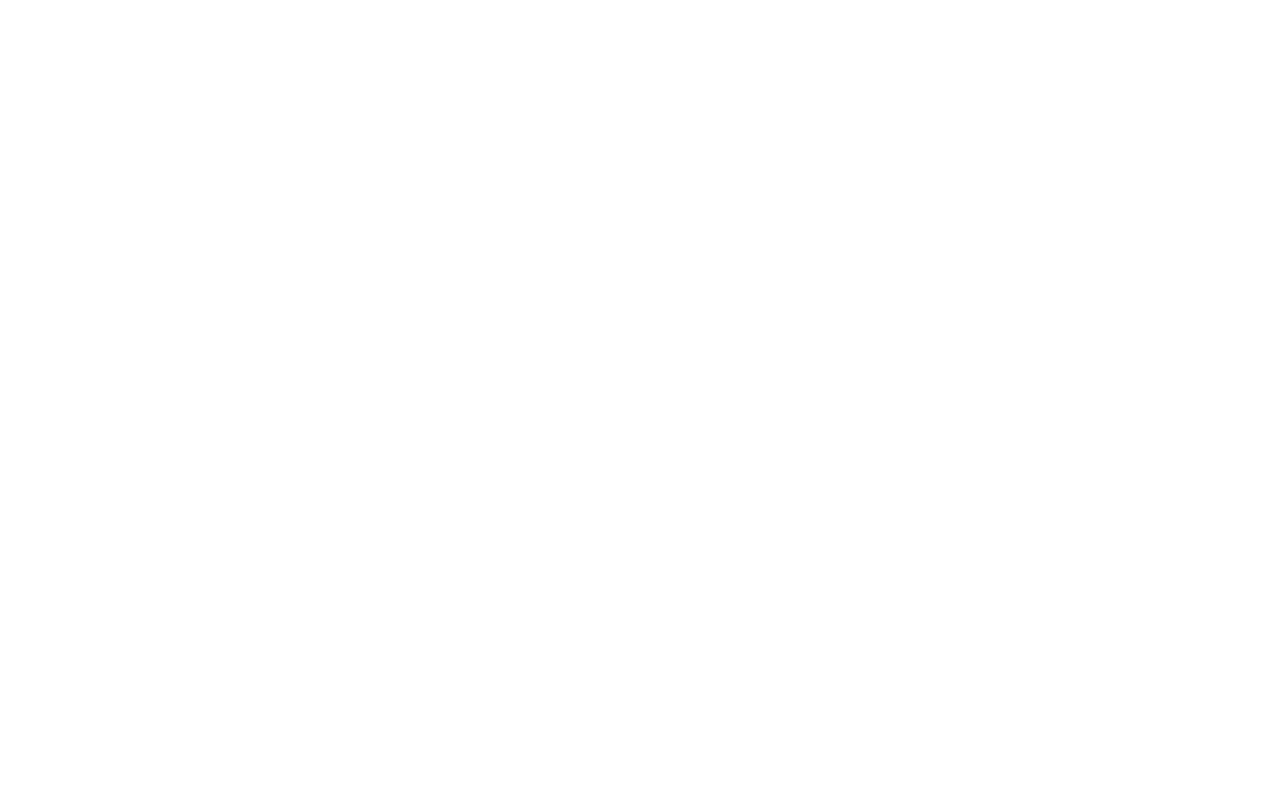
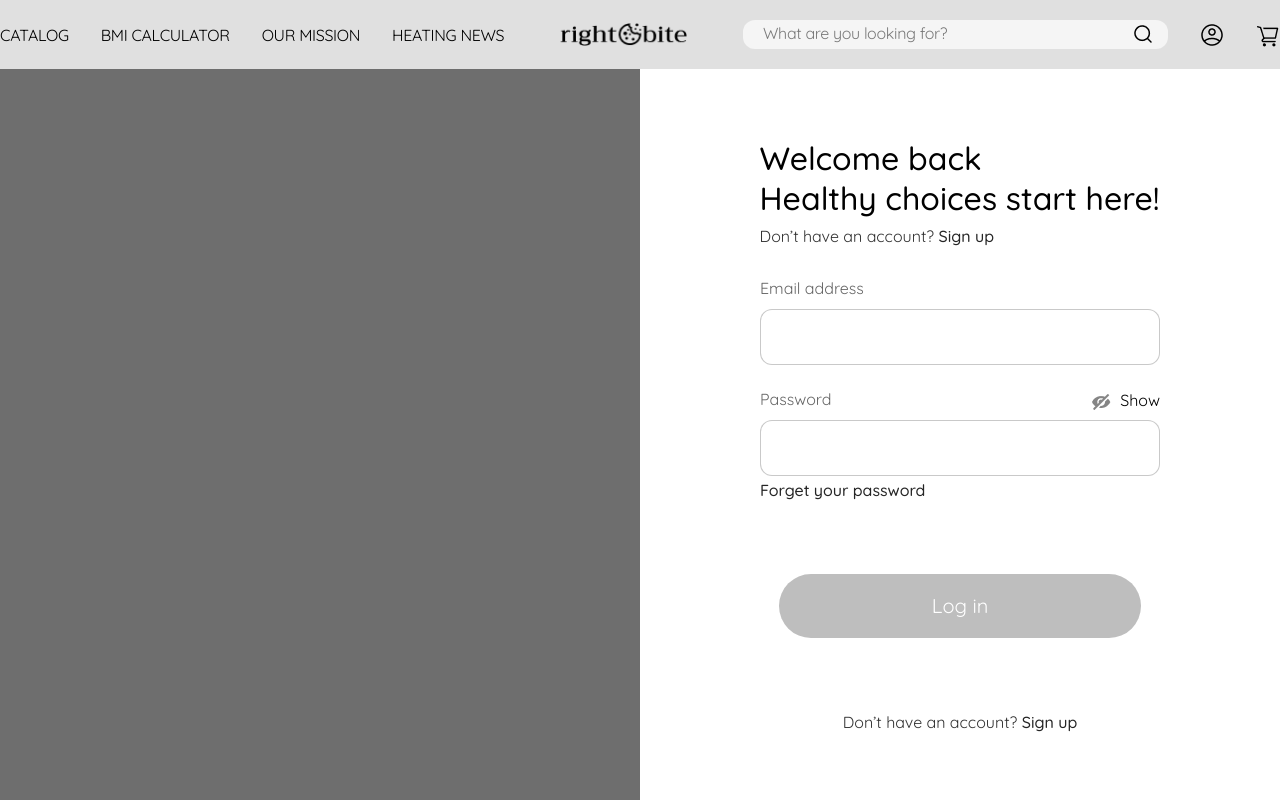
Before and after one commit to t3vel/online-store-frontend, a React (Vite) app: page /online-store-frontend/login in a window 1280 px wide. Before the commit this address had no page. Built offline with nearby package versions, Linux system fonts and the light colour scheme.

Commit message:
add login page

```diff
--- a/src/App.jsx
+++ b/src/App.jsx
@@ -1,6 +1,7 @@
-import { BrowserRouter as Router, Routes, Route } from 'react-router-dom';
-import Home from './pages/Home';
-import Signup from './pages/Signup/Signup';
+import { BrowserRouter as Router, Routes, Route } from "react-router-dom";
+import Home from "./pages/Home";
+import Signup from "./pages/Signup/Signup";
+import Login from "./pages/Login/Login";
 
 function App() {
   return (
@@ -8,6 +9,7 @@
       <Routes>
         <Route path="/" element={<Home />} />
         <Route path="/signup" element={<Signup />} />
+        <Route path="/login" element={<Login />} />
       </Routes>
     </Router>
   );
--- /dev/null
+++ b/src/pages/Login/Login.jsx
@@ -0,0 +1,83 @@
+// src/pages/Login/Login.jsx
+import React, { useState } from "react";
+import Header from "../../components/Header/Header";
+
+import styles from "./Login.module.css";
+
+// Імпортуйте лише ту іконку, яка має бути постійною.
+// Я припускаю, що це icon.png з вашої папки img.
+import staticEyeOffIcon from "./img/icon.png"; // <-- Змінено шлях та назву імпорту для ясності
+// Або, якщо це "перекреслене око", то import staticEyeOffIcon from './img/eye-off.png';
+
+export default function Login() {
+  const [passwordShown, setPasswordShown] = useState(false); // Стан для керування видимістю пароля
+
+  const togglePasswordVisibility = () => {
+    setPasswordShown(!passwordShown);
+  };
+
+  return (
+    <>
+      <Header />
+      <div className={styles.container}>
+        <div className={styles.left}></div>
+        <div className={styles.right}>
+          <div className={styles.block}>
+            <div className={styles.titleContainer}>
+              <h1 className={styles.title}>
+                Welcome back
+                <br /> Healthy choices start here!
+              </h1>
+              <p className={styles.inntitle}>
+                Don’t have an account?{" "}
+                <a href="#" className={styles.link}>
+                  Sign up
+                </a>
+              </p>
+            </div>
+            <form className={styles.form}>
+              <div className={styles.email}>
+                <h4 className={styles.paragraphe}>Email address</h4>
+                <input type="email" className={styles.input} />
+              </div>
+
+              <div className={styles.email}>
+                <div className={styles.flex}>
+                  <h4 className={styles.paragraphe}>Password</h4>
+                  <button
+                    type="button"
+                    onClick={togglePasswordVisibility}
+                    className={styles.togglePasswordButton}
+                  >
+                    <img
+                      src={staticEyeOffIcon}
+                      alt={passwordShown ? "Hide password" : "Show password"}
+                      className={styles.togglePasswordIcon}
+                    />
+                    {passwordShown ? "Hide" : "Show"}{" "}
+                  </button>
+                </div>
+                <div className={styles.passwordInputWrapper}>
+                  <input
+                    type={passwordShown ? "text" : "password"}
+                    className={styles.input}
+                  />
+                </div>
+                <a href="#" className={styles.link}>
+                  Forget your password
+                </a>
+              </div>
+            </form>
+            <button className={styles.button}>Log in</button>
+            <p className={styles.inntitle}>
+              Don’t have an account?{" "}
+              <a href="#" className={styles.link}>
+                Sign up
+              </a>
+            </p>
+          </div>
+        </div>
+      </div>
+    </>
+  );
+}
--- /dev/null
+++ b/src/pages/Login/Login.module.css
@@ -0,0 +1,103 @@
+.container {
+  background-color: #6e6e6e;
+  min-height: calc(100vh - 69px);
+  display: flex;
+}
+
+.left {
+  min-width: 50%;
+}
+
+.right {
+  width: 50%;
+  background-color: #fff;
+  display: flex;
+  flex-direction: column;
+  justify-content: center;
+}
+
+.title {
+  font-size: 32px;
+  font-weight: 500;
+}
+
+.titleContainer {
+  display: flex;
+  flex-direction: column;
+  width: 401px;
+  gap: 8px;
+}
+
+.inntitle {
+  font-size: 16px;
+  font-weight: 400;
+  color: #333333;
+}
+
+.block {
+  display: flex;
+  flex-direction: column;
+  align-items: center;
+  justify-content: center;
+  gap: 32px;
+}
+
+.form {
+  display: flex;
+  flex-direction: column;
+  width: 400px;
+  gap: 24px;
+}
+
+.input {
+  width: 100%;
+  border: 1px solid #66666659;
+  border-radius: 12px;
+  height: 56px;
+  padding: 16px;
+}
+
+.email {
+  display: flex;
+  flex-direction: column;
+  gap: 4px;
+}
+
+.paragraphe {
+  display: flex;
+  align-items: start;
+  justify-content: start;
+  height: 27px;
+  font-size: 16px;
+  font-weight: 400;
+  color: #666666;
+}
+
+.link {
+  color: #252525;
+  text-decoration: underline;
+  text-decoration-skip-ink: none;
+  font-weight: 500;
+}
+
+.button {
+  margin-top: 42px;
+  margin-bottom: 42px;
+  height: 64px;
+  width: 362px;
+  background-color: #bebebe;
+  border-radius: 32px;
+  font-size: 20px;
+  font-weight: 400;
+  color: #ffffff;
+}
+
+.flex {
+  display: flex;
+  justify-content: space-between;
+  align-items: center;
+}
+
+.togglePasswordIcon {
+  margin-right: 6px;
+}
--- a/src/pages/Signup/Signup.jsx
+++ b/src/pages/Signup/Signup.jsx
@@ -1,6 +1,7 @@
-import Header from '../../components/Header/Header';
+import Header from "../../components/Header/Header";
+import { Link } from "react-router-dom";
 
-import styles from './Signup.module.css';
+import styles from "./Signup.module.css";
 export default function Signup() {
   return (
     <>
@@ -15,9 +16,9 @@
               Join us today
             </h1>
             <p className={styles.subtitle}>
-              Already have an account?{' '}
+              Already have an account?{" "}
               <span>
-                <a href="#">Log in</a>
+                <Link to="/login">Log in</Link>
               </span>
             </p>
 
@@ -63,9 +64,9 @@
               </button>
 
               <p className={styles.terms}>
-                By signing up, you agree to the{' '}
+                By signing up, you agree to the{" "}
                 <a href="#">Terms of Service </a>
-                and <a href="#"> Privacy Policy</a>, including{' '}
+                and <a href="#"> Privacy Policy</a>, including{" "}
                 <a href="#">cookie use</a>.
               </p>
             </form>
```
Also changed, not shown: src/pages/Login/img/icon.png (added).
